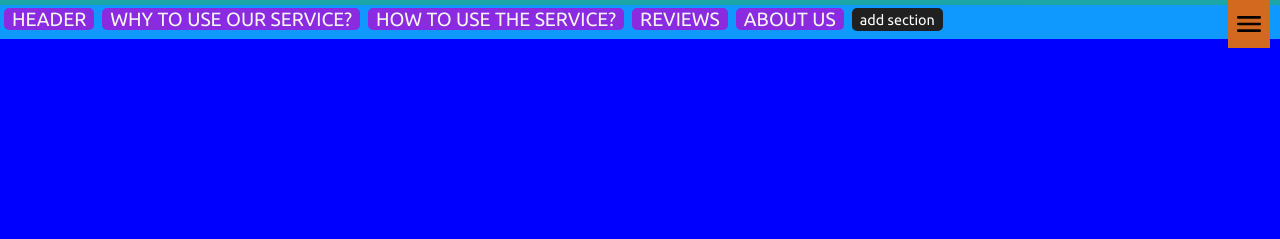
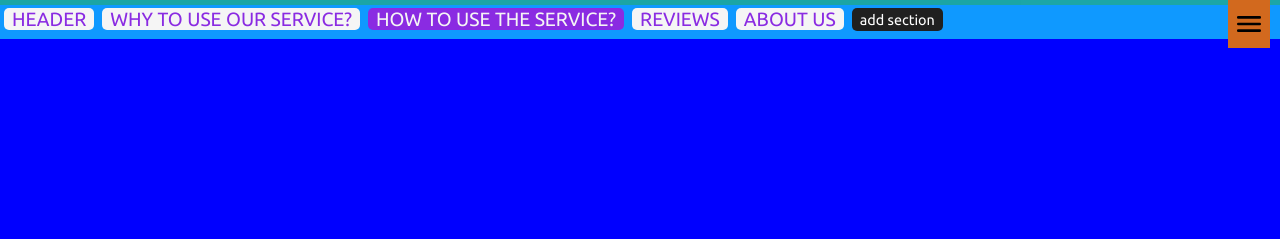
Before and after one commit to ibnsamy96/fwd-landing-page-project, a plain HTML site: page index.html in a window 1280 px wide. Shown: the top 239 px of the page. Drawn offline with Linux system fonts and the light colour scheme.

Commit message:
active state applied using classList property and its methods

```diff
--- a/css/styles.css
+++ b/css/styles.css
@@ -82,10 +82,10 @@ body {
   padding-left: 8px;
 }
 
-#navbar ul:first-child a {
+/* #navbar ul li:first-child a {
   background-color: blueviolet;
   color: whitesmoke;
-}
+} */
 
 .decollapseIcon {
   display: inline-block;
--- a/js/app.js
+++ b/js/app.js
@@ -1,31 +1,23 @@
 let siteSections = document.querySelectorAll("section");
-let sectionInViewPort;
+// let sectionInViewPort;
 
 window.addEventListener("scroll", function () {
   siteSections = document.querySelectorAll("section");
 
   for (section of siteSections) {
     const sectionRect = section.getBoundingClientRect();
+    const sectionAnchorElement = document.querySelector(
+      `a[href='#${section.id}']`
+    );
     if (
       sectionRect.top <=
         (window.innerHeight / 2 || document.documentElement.clientHeight / 2) &&
       sectionRect.bottom >=
         (window.innerHeight / 2 || document.documentElement.clientHeight / 2)
     ) {
-      if (section.id !== sectionInViewPort) {
-        // active link status
-        sectionInViewPort = section.id;
-        const sectionLink = document.querySelector(`a[href='#${section.id}']`);
-        // sectionLink.style.backgroundColor = "blueviolet";
-        // sectionLink.style.color = "whitesmoke";
-        sectionLink.classList.add("active");
-      }
+      sectionAnchorElement.classList.add("active");
     } else {
-      // not active link status
-      const sectionLink = document.querySelector(`a[href='#${section.id}']`);
-      // sectionLink.style.backgroundColor = "whitesmoke";
-      // sectionLink.style.color = "blueviolet";
-      sectionLink.classList.remove("active");
+      sectionAnchorElement.classList.remove("active");
     }
   }
 });
```
